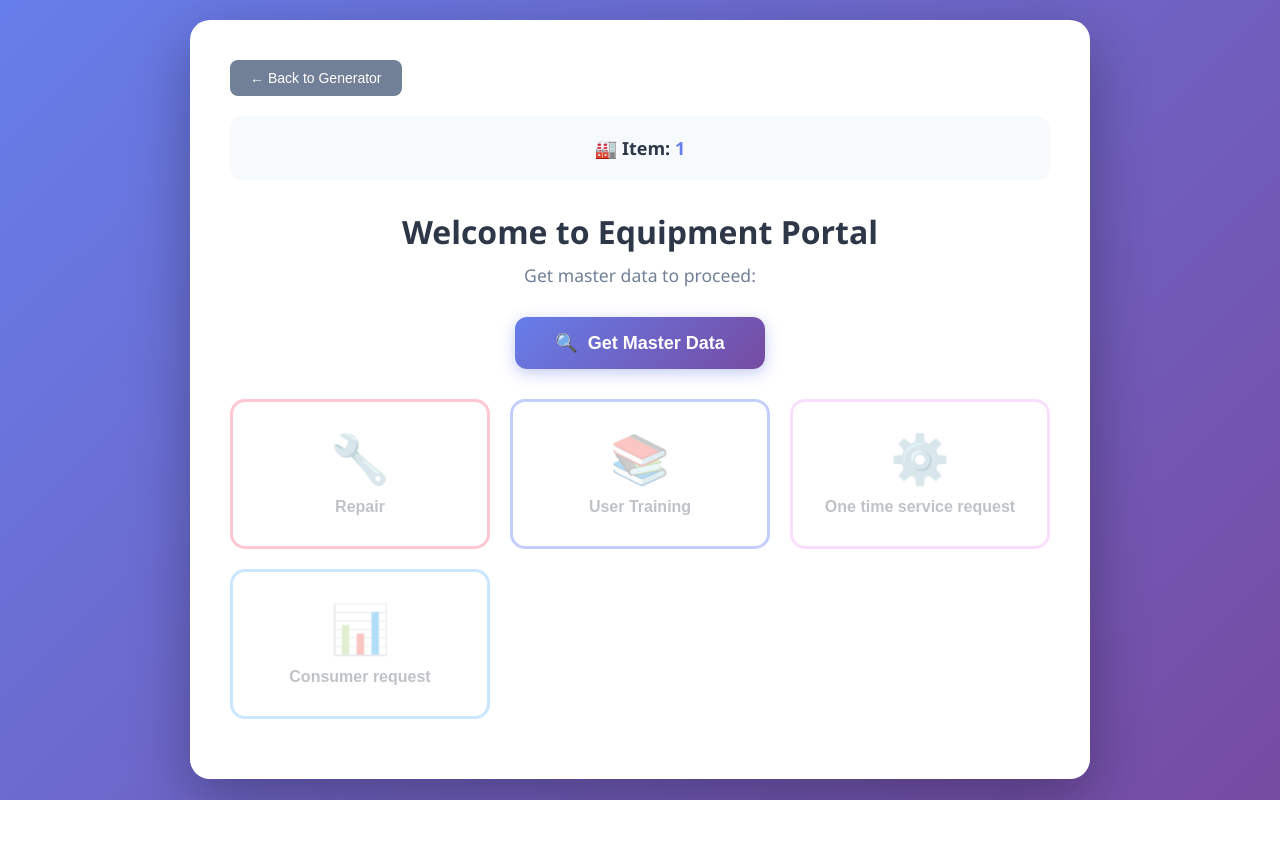
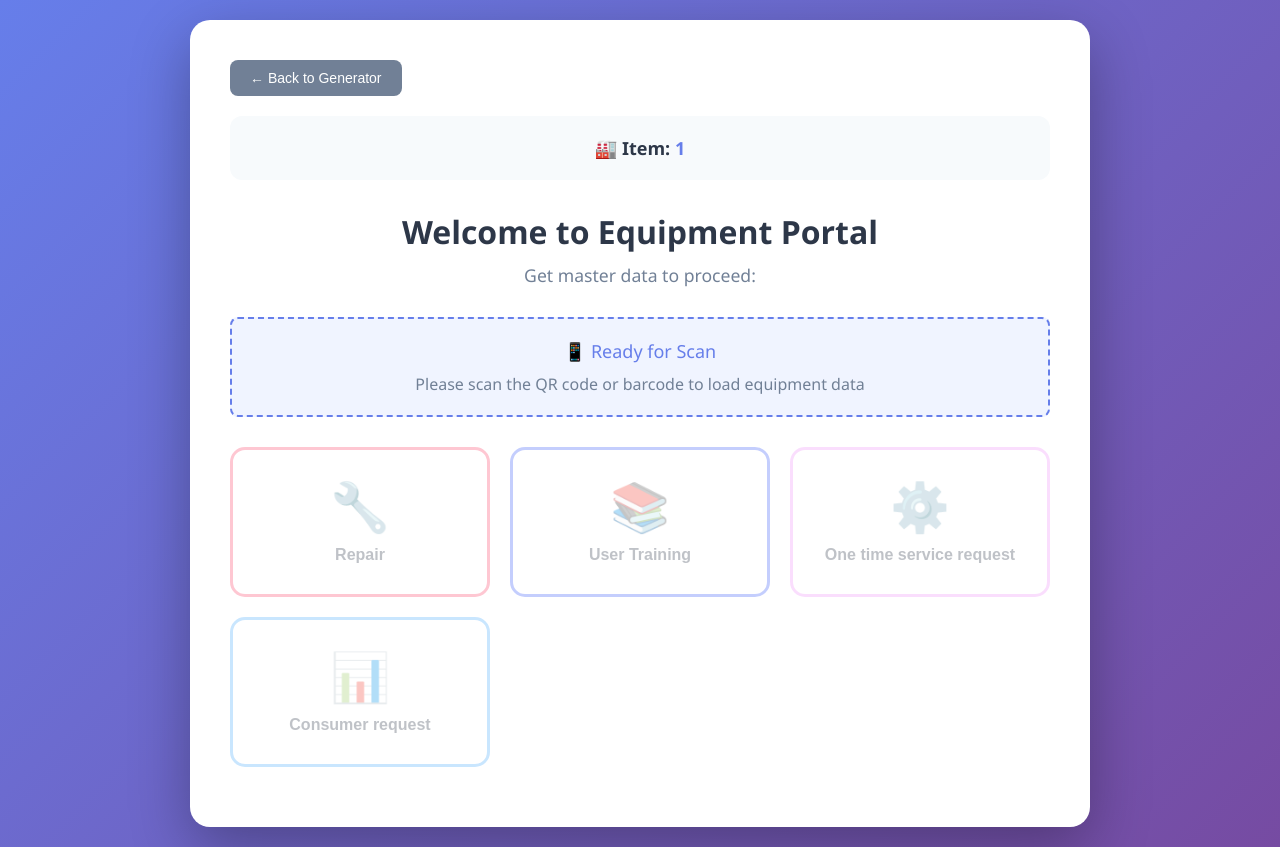
Before and after one commit to VHemantha/biomedQR, a Flask app: page /equipment/1 in a window 1280 px wide. Before the commit the page ends 800 px from the top, so only its background shows below. Run offline with Flask 3, Linux system fonts and the light colour scheme.

Commit message:
getmasterData

```diff
--- a/templates/equipment.html
+++ b/templates/equipment.html
@@ -14,12 +14,16 @@
     <p class="welcome-subtitle">Get master data to proceed:</p>
 </div>
 
-<!-- Get Master Data Button -->
-<div style="text-align: center; margin: 30px 0;">
-    <button class="master-data-btn" onclick="fetchAndMapMasterData()" id="getMasterDataBtn">
-        <div class="action-icon">🔍</div>
-        <div>Get Master Data</div>
-    </button>
+<!-- Scanning Status Indicator -->
+<div id="scanningIndicator" class="scanning-indicator" style="display: none; text-align: center; margin: 20px 0; padding: 15px; background-color: #e6fffa; border-left: 4px solid #38b6a8; border-radius: 4px;">
+    <div class="spinner" style="display: inline-block; margin-right: 10px;"></div>
+    <span id="scanningText" style="color: #38b6a8; font-weight: 500;">Scanning QR/Barcode... Auto-fetching data</span>
+</div>
+
+<!-- Waiting for Scan Message -->
+<div style="text-align: center; margin: 30px 0; padding: 20px; background-color: #f0f4ff; border-radius: 8px; border: 2px dashed #667eea;">
+    <div style="font-size: 18px; color: #667eea; font-weight: 500;">📱 Ready for Scan</div>
+    <p style="color: #718096; margin-top: 10px;">Please scan the QR code or barcode to load equipment data</p>
 </div>
 
 <!-- Master Data Form Section (Initially Hidden) -->
@@ -112,7 +116,89 @@
 let itemId = `{{ item_id }}`;
 let masterDataLoaded = false;
 let contactNumber = '';
+let autoScannedData = false;
+let scanBuffer = '';
+let scanTimeout = null;
+const SCAN_TIMEOUT = 100; // milliseconds to wait for scan completion
 
+// Initialize auto-scan detection on page load
+document.addEventListener('DOMContentLoaded', function() {
+    initializeScanDetection();
+});
+
+// Initialize barcode/QR scan detection
+function initializeScanDetection() {
+    let scanBuffer = '';
+    let isScanning = false;
+
+    // Listen for keyboard input (barcode scanners typically emit keyboard events)
+    document.addEventListener('keydown', function(event) {
+        // Start scan detection
+        if (!isScanning) {
+            isScanning = true;
+            showScanningIndicator(true);
+        }
+
+        // Clear existing timeout
+        if (scanTimeout) {
+            clearTimeout(scanTimeout);
+        }
+
+        // Accumulate characters
+        if (event.key !== 'Enter') {
+            scanBuffer += event.key;
+        }
+
+        // Detect scan completion (Enter key marks end of scan)
+        if (event.key === 'Enter' && scanBuffer.length > 0) {
+            event.preventDefault();
+            handleScanComplete(scanBuffer);
+            scanBuffer = '';
+            isScanning = false;
+            showScanningIndicator(false);
+            return;
+        }
+
+        // Set timeout to detect scan end if no Enter key
+        scanTimeout = setTimeout(() => {
+            if (scanBuffer.length > 3) { // Minimum scan length
+                handleScanComplete(scanBuffer);
+                scanBuffer = '';
+            }
+            isScanning = false;
+            showScanningIndicator(false);
+        }, SCAN_TIMEOUT);
+    });
+}
+
+// Show/hide scanning indicator
+function showScanningIndicator(show) {
+    const indicator = document.getElementById('scanningIndicator');
+    if (show) {
+        indicator.style.display = 'block';
+    } else {
+        setTimeout(() => {
+            indicator.style.display = 'none';
+        }, 500);
+    }
+}
+
+// Handle scan completion
+function handleScanComplete(scannedData) {
+    console.log('Scan detected:', scannedData);
+
+    // Optionally: parse scanned data if it contains equipment ID
+    // Example: If QR code contains equipment ID format like "EQ12345"
+    const equipmentIdMatch = scannedData.match(/([A-Z]{2}\d+)/);
+
+    if (equipmentIdMatch || scannedData.length > 3) {
+        autoScannedData = true;
+        // Automatically fetch master data
+        fetchAndMapMasterData();
+    }
+}
+
+// Fetch master data from API
 function fetchAndMapMasterData() {
     const btn = document.getElementById('getMasterDataBtn');
     const formSection = document.getElementById('masterDataForm');
@@ -122,7 +208,8 @@
     btn.disabled = true;
     btn.innerHTML = '<div class="spinner"></div><div>Loading...</div>';
 
-    showStatus('Fetching master data from API...', 'loading');
+    const source = autoScannedData ? 'auto-scan' : 'manual';
+    showStatus(`Fetching master data from API (${source})...`, 'loading');
 
     // Fetch master data from backend
     fetch(`/api/get_master_data/${itemId}`)
@@ -158,22 +245,17 @@
                 enableActionButtons();
                 masterDataLoaded = true;
 
-                // Update button to show success
-                btn.innerHTML = '<div class="action-icon">✓</div><div>Data Loaded</div>';
-                btn.style.backgroundColor = '#48bb78';
-
-                showStatus('Master data loaded successfully! Please enter contact number and select an action.', 'success');
+                const message = autoScannedData
+                    ? 'Master data auto-loaded from scan! Please enter contact number and select an action.'
+                    : 'Master data loaded successfully! Please enter contact number and select an action.';
+                showStatus(message, 'success');
             } else {
                 showStatus(`Error: ${data.error}`, 'error');
-                btn.disabled = false;
-                btn.innerHTML = '<div class="action-icon">🔍</div><div>Get Master Data</div>';
             }
         })
         .catch(error => {
             console.error('Fetch error:', error);
             showStatus(`Failed to fetch master data: ${error.message}`, 'error');
-            btn.disabled = false;
-            btn.innerHTML = '<div class="action-icon">🔍</div><div>Get Master Data</div>';
         });
 }
 
@@ -241,7 +323,7 @@
             supplier_name: supplierName,
             unit: unit,
             item_id: itemId,
-            contact_number: contactNumber  // Send contact number
+            contact_number: contactNumber
         })
     })
     .then(response => response.json())
```
